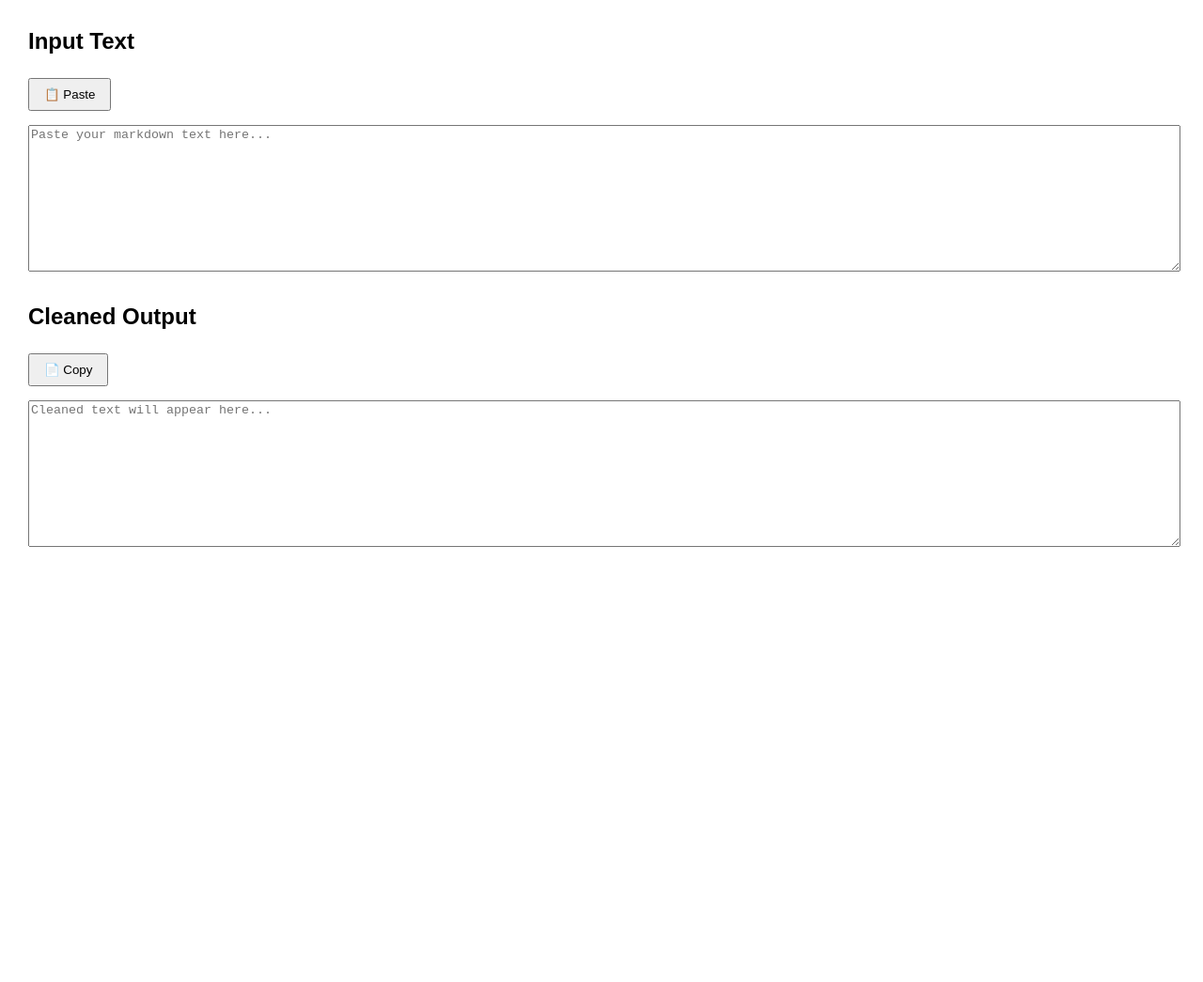
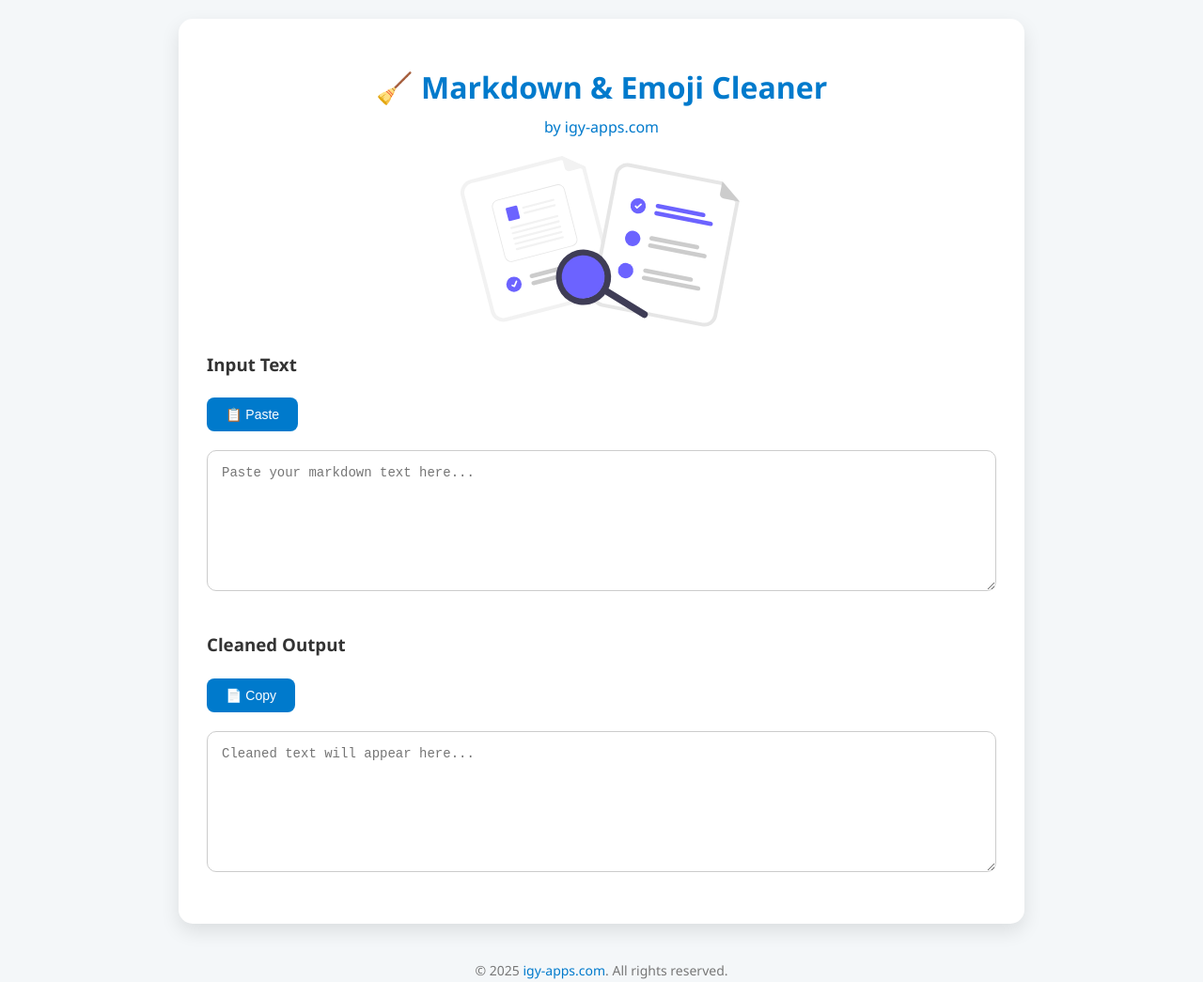
Before and after one commit to islammohy/markdown-emoji-cleaner, a plain HTML site: page index.html in a window 1280 px wide. Shown: the whole page at 94% size. Before the commit the page ends 800 px from the top, so only its background shows below. Drawn offline with Linux system fonts and the light colour scheme.

Commit message:
new file:   .DS_Store 	new file:   images/logo.jpg 	new file:   images/undraw_file-search_cbur.svg 	modified:   index.html

```diff
--- a/index.html
+++ b/index.html
@@ -1,61 +1,153 @@
 <!DOCTYPE html>
 <html lang="en">
 <head>
-  <meta charset="UTF-8">
-  <title>Markdown & Emoji Cleaner</title>
+  <meta charset="UTF-8" />
+  <meta name="viewport" content="width=device-width, initial-scale=1.0"/>
+  <title>Markdown & Emoji Cleaner | igy-apps.com</title>
+  <link rel="icon" type="image/jpeg" href="images/logo.jpg">
+
   <style>
-    body { font-family: Arial, sans-serif; margin: 30px; }
-    textarea { width: 100%; height: 150px; margin-bottom: 10px; }
-    button { margin: 5px 5px 15px 0; padding: 8px 15px; }
+    * {
+      box-sizing: border-box;
+    }
+
+    body {
+      margin: 0;
+      font-family: 'Segoe UI', Tahoma, Geneva, Verdana, sans-serif;
+      background: #f4f7f9;
+      color: #333;
+      display: flex;
+      flex-direction: column;
+      align-items: center;
+      padding: 20px;
+    }
+
+    .container {
+      max-width: 900px;
+      width: 100%;
+      background: #ffffff;
+      padding: 30px;
+      border-radius: 15px;
+      box-shadow: 0 8px 20px rgba(0, 0, 0, 0.1);
+    }
+
+    h1 {
+      text-align: center;
+      color: #007acc;
+      margin-bottom: 10px;
+    }
+
+    .author {
+      text-align: center;
+      margin-bottom: 20px;
+      font-size: 16px;
+      color: #007acc;
+    }
+
+    .author a {
+      color: #007acc;
+      text-decoration: none;
+    }
+
+    .author a:hover {
+      text-decoration: underline;
+    }
+
+    textarea {
+      width: 100%;
+      height: 150px;
+      padding: 15px;
+      border-radius: 10px;
+      border: 1px solid #ccc;
+      resize: vertical;
+      margin-bottom: 20px;
+      font-size: 14px;
+    }
+
+    button {
+      background-color: #007acc;
+      color: white;
+      border: none;
+      border-radius: 8px;
+      padding: 10px 20px;
+      margin: 5px 10px 20px 0;
+      cursor: pointer;
+      font-size: 14px;
+      transition: background-color 0.3s;
+    }
+
+    button:hover {
+      background-color: #005fa3;
+    }
+
+    .illustration {
+      width: 100%;
+      text-align: center;
+      margin: 20px 0;
+    }
+
+    .illustration img {
+      max-width: 300px;
+      width: 100%;
+    }
+
+    footer {
+      margin-top: 40px;
+      text-align: center;
+      font-size: 14px;
+      color: #777;
+    }
+
+    @media (max-width: 600px) {
+      textarea {
+        height: 120px;
+      }
+    }
   </style>
 </head>
 <body>
 
-  <h2>Input Text</h2>
+  <div class="container">
+    <h1>🧹 Markdown & Emoji Cleaner</h1>
+    <div class="author">
+      by <a href="https://igy-apps.com" target="_blank">igy-apps.com</a>
+    </div>
+
+    <div class="illustration">
+      <img src="images/undraw_file-search_cbur.svg" alt="Cleaner Illustration">
+    </div>
+
+    <h3>Input Text</h3>
     <button onclick="pasteText()">📋 Paste</button>
     <textarea id="inputText" placeholder="Paste your markdown text here..."></textarea>
 
-  <h2>Cleaned Output</h2>
+    <h3>Cleaned Output</h3>
     <button onclick="copyText()">📄 Copy</button>
     <textarea id="outputText" readonly placeholder="Cleaned text will appear here..."></textarea>
+  </div>
+
+  <footer>
+    &copy; 2025 <a href="https://igy-apps.com" target="_blank" style="color:#007acc; text-decoration:none;">igy-apps.com</a>. All rights reserved.
+  </footer>
 
   <script>
-    // Regex to remove Markdown and emojis
     function cleanText(text) {
       return text
-    // Remove Markdown syntax
-    .replace(/^#{1,6}\s*/gm, '')                   // headers
-    .replace(/[*_~`]+/g, '')                       // bold, italics, strike, inline code
-    .replace(/!\[.*?\]\(.*?\)/g, '')               // images
-    .replace(/\[([^\]]+)\]\([^)]+\)/g, '$1')       // links
-    .replace(/^[-*_]{3,}$/gm, '')                  // horizontal rules
-    .replace(/^[\-\*\+]\s*/gm, '')                 // bullets
-
-    // Remove emojis and invisible joiners
-    .replace(/[\u{1F600}-\u{1F6FF}]/gu, '')        // emoticons + transport
-    .replace(/[\u{1F300}-\u{1F5FF}]/gu, '')        // symbols & pictographs
-    .replace(/[\u{1F700}-\u{1F77F}]/gu, '')        // alchemical
-    .replace(/[\u{1F780}-\u{1F7FF}]/gu, '')        // Geometric extensions
-    .replace(/[\u{1F800}-\u{1F8FF}]/gu, '')        // Supplemental arrows
-    .replace(/[\u{1F900}-\u{1F9FF}]/gu, '')        // Supplemental symbols
-    .replace(/[\u{1FA00}-\u{1FAFF}]/gu, '')        // Chess + more
-    .replace(/[\u{2600}-\u{26FF}]/gu, '')          // misc symbols
-    .replace(/[\u{2700}-\u{27BF}]/gu, '')          // dingbats
-    .replace(/[\u{FE00}-\u{FE0F}]/gu, '')          // variation selectors
-    .replace(/[\u{200D}]/gu, '')                   // zero-width joiner (👩‍🏫 etc.)
-    .replace(/[\u{1F1E6}-\u{1F1FF}]/gu, '')        // flags
-    .replace(/[\u{1F3FB}-\u{1F3FF}]/gu, '')        // skin tone modifiers
-
-    // Remove remaining invisible or control characters
+        .replace(/^#{1,6}\s*/gm, '')
+        .replace(/[*_~`]+/g, '')
+        .replace(/!\[.*?\]\(.*?\)/g, '')
+        .replace(/\[([^\]]+)\]\([^)]+\)/g, '$1')
+        .replace(/^[-*_]{3,}$/gm, '')
+        .replace(/^[\-\*\+]\s*/gm, '')
+        .replace(/[\u{1F600}-\u{1FFFF}]/gu, '')
+        .replace(/[\u{2600}-\u{27BF}]/gu, '')
+        .replace(/[\u{FE00}-\u{FE0F}]/gu, '')
+        .replace(/[\u{200D}]/gu, '')
         .replace(/[\u200B-\u200F\u202A-\u202E\u2060-\u206F]/gu, '')
-
-    // Clean spacing
-    .replace(/[ \t]+$/gm, '')                      // trailing spaces
-    .replace(/\n{3,}/g, '\n\n')                    // limit multiple newlines
+        .replace(/[ \t]+$/gm, '')
+        .replace(/\n{3,}/g, '\n\n')
         .trim();
     }
-
-
 
     function pasteText() {
       navigator.clipboard.readText().then(text => {
@@ -79,6 +171,5 @@
 
     document.getElementById('inputText').addEventListener('input', processText);
   </script>
-
 </body>
 </html>
```
Also changed, not shown: images/logo.jpg (added), images/undraw_file-search_cbur.svg (added), 1 other file. Lines whose indentation alone changed are shown as unchanged.
